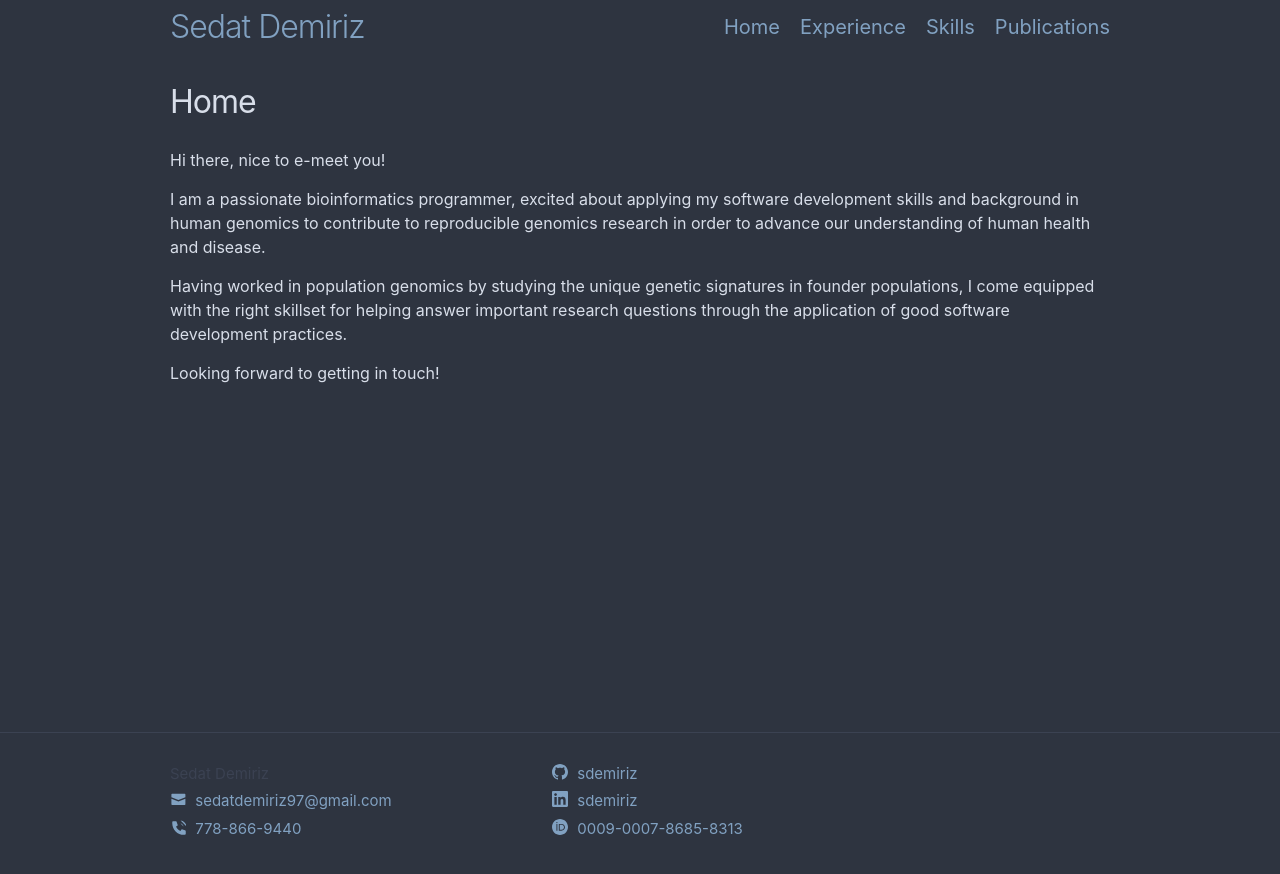
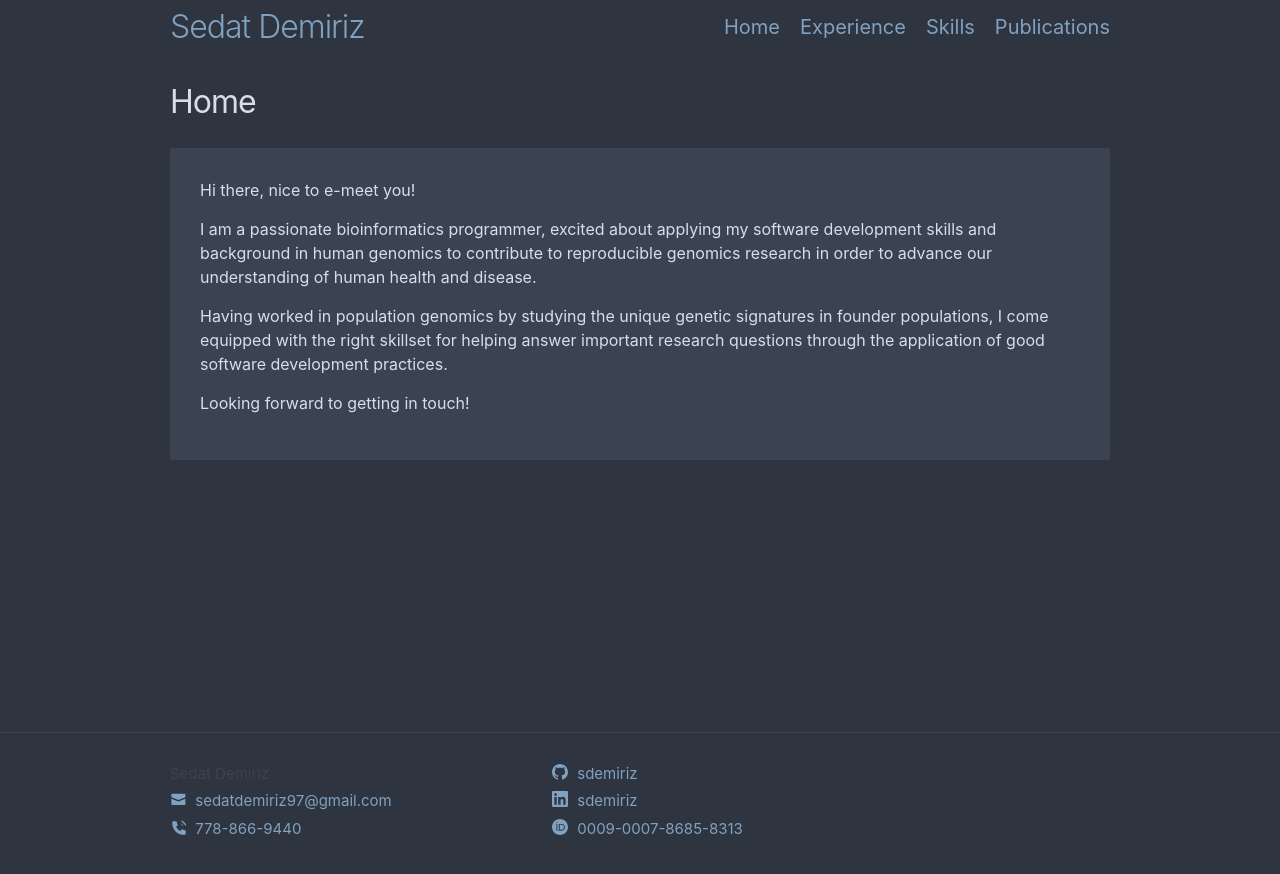
Before and after one commit to sdemiriz/sdemiriz.github.io, a Jekyll site: the page built from 01_home.html, in a window 1280 px wide. Shown: the top 874 px of the page. Built offline with Jekyll 4.4.1, drawn with Linux system fonts in a browser that asks for light colours.

Commit message:
feat: add class customizations to home page

```diff
--- a/_sass/minima/_layout.scss
+++ b/_sass/minima/_layout.scss
@@ -242,6 +242,15 @@ footer-col-2 {
   }
 }
 
+.home-wrapper {
+  background: $wrapper-color;
+  padding: $spacing-unit;
+}
+
+.home-text {
+  color: $text-color;
+}
+
 .experience-wrapper {
   background: $wrapper-color;
   padding: $spacing-unit;
```
